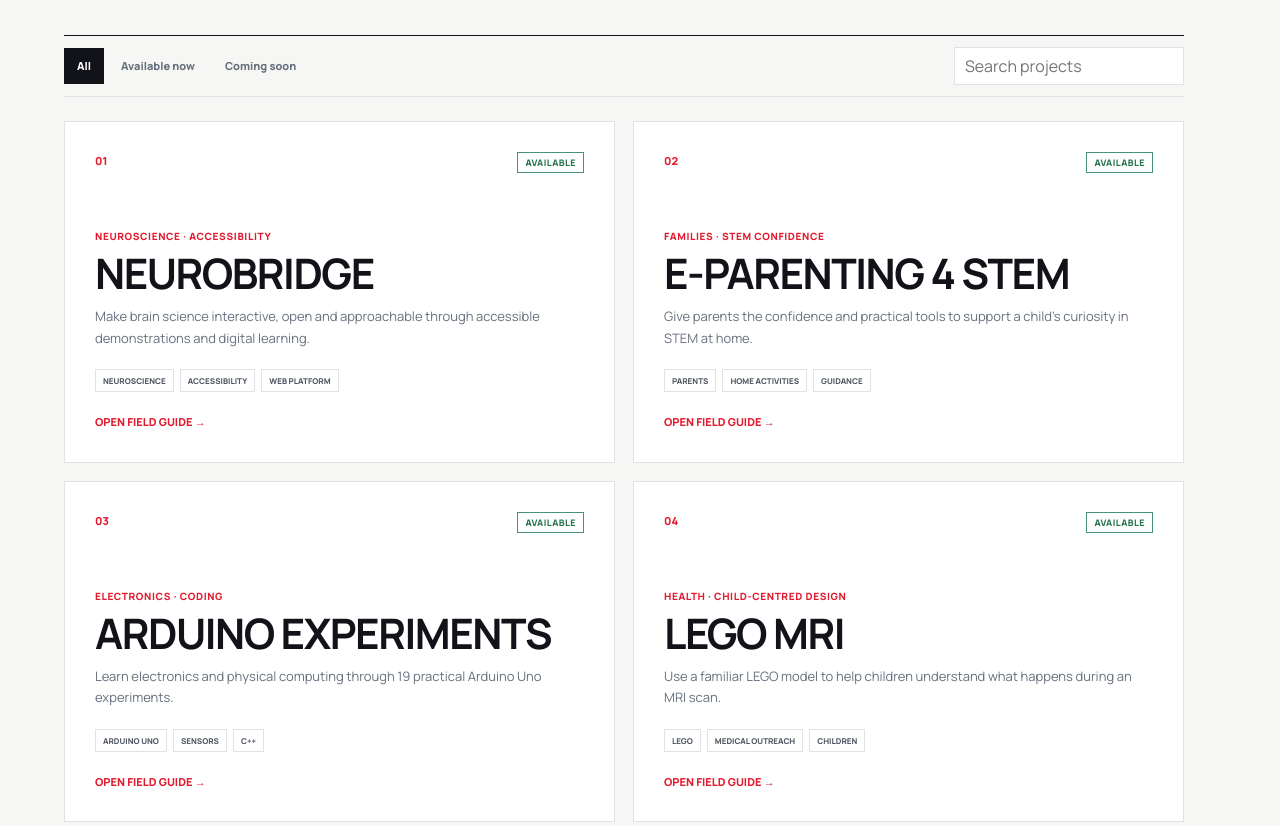
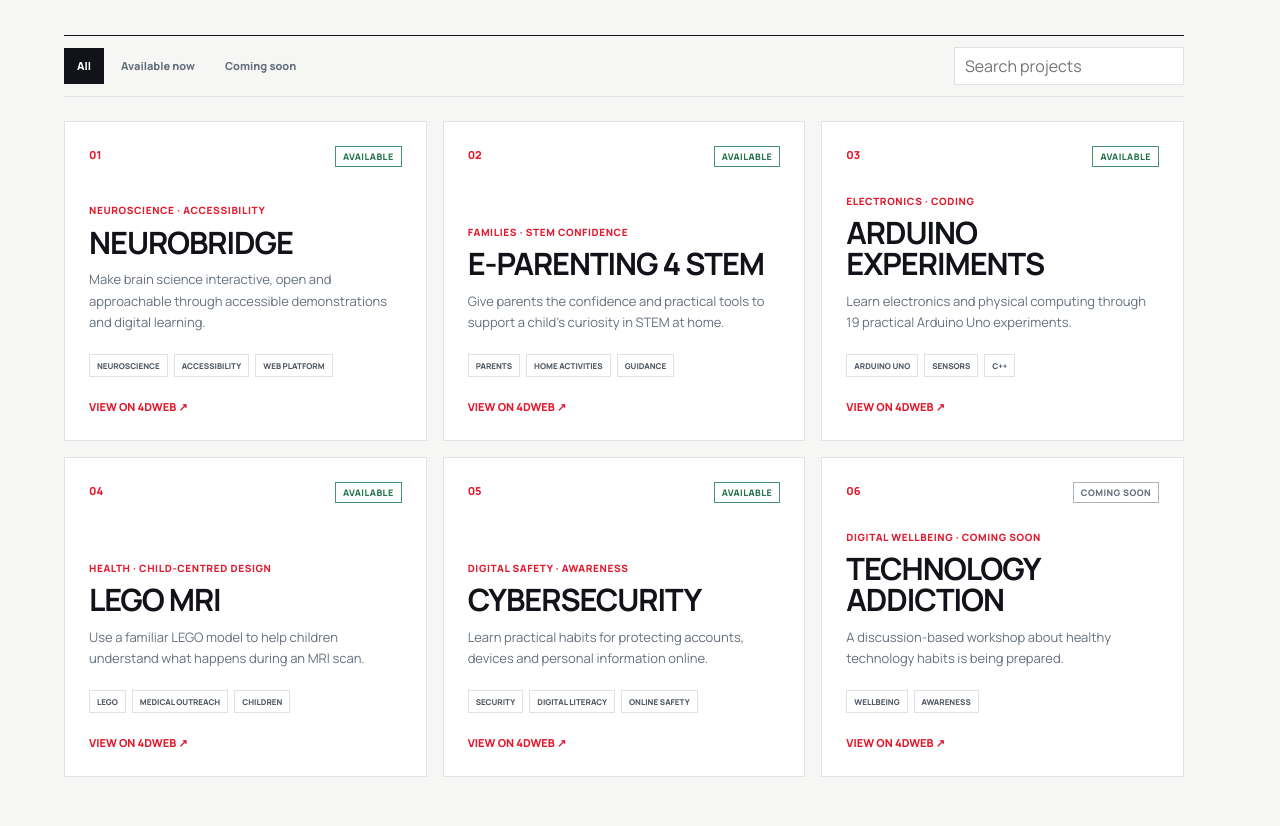
Before and after one commit to asilgumus/4d-learning, a website: page index.html in a window 1280 px wide. Shown: the part 930-1756 px from the top of the page. Drawn offline with Linux system fonts and the light colour scheme.

Commit message:
route project cards to 4DWeb

```diff
--- a/app.js
+++ b/app.js
@@ -24,16 +24,16 @@
 
   function projectCard(project) {
     const statusText = project.status === "available" ? "Available" : "Coming soon";
-    const href = `project.html?id=${encodeURIComponent(project.id)}`;
-    return `<article class="project-card" data-status="${project.status}" data-search="${escapeHtml(`${project.title} ${project.kicker} ${project.tags.join(" ")}`.toLowerCase())}">
+    const href = project.webUrl || "https://4dweb.vercel.app/projects.html#4d-learning";
+    return `<a class="project-card" href="${escapeHtml(href)}" data-status="${project.status}" data-search="${escapeHtml(`${project.title} ${project.kicker} ${project.tags.join(" ")}`.toLowerCase())}">
       <div class="card-top"><span class="card-index">${project.index}</span><span class="status ${project.status === "coming" ? "coming" : ""}">${statusText}</span></div>
       ${project.index === "01" ? '<span class="card-graphic" aria-hidden="true">NB</span>' : ""}
       <p class="card-kicker">${escapeHtml(project.kicker)}</p>
       <h3 class="card-title">${escapeHtml(project.title)}</h3>
       <p class="card-description">${escapeHtml(project.summary)}</p>
       <div class="card-meta">${project.tags.map((tag) => `<span>${escapeHtml(tag)}</span>`).join("")}</div>
-      <a class="card-link" href="${href}" aria-label="${project.status === "available" ? "Open" : "View"} ${escapeHtml(project.title)}">${project.status === "available" ? "Open field guide" : "View track"} →</a>
-    </article>`;
+      <span class="card-link">View on 4DWeb ↗</span>
+    </a>`;
   }
 
   function initHome() {
--- a/data.js
+++ b/data.js
@@ -4,6 +4,7 @@
   const projects = [
     {
       id: "neurobridge",
+      webUrl: "https://4dweb.vercel.app/neurobridge.html",
       index: "01",
       title: "NeuroBridge",
       kicker: "Neuroscience · Accessibility",
@@ -28,6 +29,7 @@
     },
     {
       id: "e-parenting-4-stem",
+      webUrl: "https://4dweb.vercel.app/e-parenting-4-stem.html",
       index: "02",
       title: "E-Parenting 4 STEM",
       kicker: "Families · STEM confidence",
@@ -48,6 +50,7 @@
     },
     {
       id: "arduino-experiments",
+      webUrl: "https://4dweb.vercel.app/projects.html#arduino-experiments",
       index: "03",
       title: "Arduino Experiments",
       kicker: "Electronics · Coding",
@@ -66,6 +69,7 @@
     },
     {
       id: "lego-mri",
+      webUrl: "https://4dweb.vercel.app/lego-mri.html",
       index: "04",
       title: "LEGO MRI",
       kicker: "Health · Child-centred design",
@@ -86,6 +90,7 @@
     },
     {
       id: "cybersecurity",
+      webUrl: "https://4dweb.vercel.app/projects.html#cybersecurity",
       index: "05",
       title: "Cybersecurity",
       kicker: "Digital safety · Awareness",
@@ -140,6 +145,7 @@
     },
     {
       id: "technology-addiction",
+      webUrl: "https://4dweb.vercel.app/projects.html#technology-addiction",
       index: "06",
       title: "Technology Addiction",
       kicker: "Digital wellbeing · Coming soon",
--- a/styles.css
+++ b/styles.css
@@ -38,7 +38,7 @@
 .menu-toggle > span:not(.sr-only) { display: block; width: 23px; height: 2px; margin: 5px 0; background: currentColor; }
 
 .hero { position: relative; isolation: isolate; min-height: 680px; display: flex; align-items: center; overflow: hidden; color: white; background: #070a0e; }
-.hero::before { position: absolute; z-index: -2; inset: 0 0 0 23%; content: ""; background: url("assets/images/4dweb-home-hero.jpg") 40% 55%/cover no-repeat; mask-image: linear-gradient(90deg, transparent, #000 15%); }
+.hero::before { position: absolute; z-index: -2; inset: -80px 0 0 23%; content: ""; background: url("assets/images/4dweb-home-hero.jpg") 40% 55%/cover no-repeat; mask-image: linear-gradient(90deg, transparent, #000 15%); }
 .hero::after { position: absolute; z-index: -1; inset: 0; content: ""; background: linear-gradient(90deg, #070a0e 0%, rgba(7,10,14,.94) 26%, rgba(7,10,14,.33) 53%, rgba(7,10,14,.05) 100%), linear-gradient(180deg, rgba(7,10,14,.25), transparent 45%, rgba(7,10,14,.48)); }
 .hero-copy { width: min(610px, calc(100% - 40px)); margin: 0 0 0 var(--page-gutter); padding: calc(var(--header-height) + 70px) 0 85px; }
 .eyebrow { margin-bottom: 13px; color: var(--red); font-size: 12px; font-weight: 800; letter-spacing: .08em; text-transform: uppercase; }
@@ -64,14 +64,16 @@
 .filter { min-height: 36px; padding: 0 13px; border: 0; color: var(--muted); background: transparent; font-size: 11px; font-weight: 800; cursor: pointer; }
 .filter.active { color: white; background: var(--ink); }
 .search-label input { width: min(230px, 35vw); min-height: 38px; padding: 0 10px; border: 1px solid var(--line); background: white; }
-.project-grid { display: grid; grid-template-columns: repeat(2, 1fr); gap: 18px; }
-.project-card { min-height: 330px; display: flex; flex-direction: column; padding: 30px; border: 1px solid var(--line); background: white; }
-.card-top { display: flex; justify-content: space-between; gap: 15px; margin-bottom: 55px; }
+.project-grid { display: grid; grid-template-columns: repeat(3, minmax(0, 1fr)); gap: 16px; }
+.project-card { min-height: 285px; display: flex; flex-direction: column; padding: 24px; border: 1px solid var(--line); background: white; transition: border-color 160ms ease; }
+.project-card:hover { border-color: var(--red); }
+.project-card:focus-visible { outline: 3px solid var(--red); outline-offset: 3px; }
+.card-top { display: flex; justify-content: space-between; gap: 15px; margin-bottom: 26px; }
 .card-index { color: var(--red); font-size: 11px; font-weight: 800; }
 .status { padding: 5px 7px; border: 1px solid #47936f; color: #27734f; font-size: 9px; line-height: 1; font-weight: 800; letter-spacing: .05em; text-transform: uppercase; }
 .status.coming { border-color: #aeb4bc; color: var(--muted); }
 .card-kicker { margin: auto 0 8px; color: var(--red); font-size: 10px; font-weight: 800; letter-spacing: .06em; text-transform: uppercase; }
-.card-title { margin-bottom: 12px; font-size: clamp(27px, 3.4vw, 42px); line-height: 1; letter-spacing: -.035em; text-transform: uppercase; }
+.card-title { margin-bottom: 12px; font-size: clamp(24px, 2.4vw, 32px); line-height: 1; letter-spacing: -.035em; text-transform: uppercase; }
 .card-description { max-width: 520px; margin-bottom: 20px; color: var(--muted); font-size: 13px; }
 .card-meta { display: flex; flex-wrap: wrap; gap: 6px; margin-bottom: 21px; }
 .card-meta span { padding: 4px 7px; border: 1px solid var(--line); color: #515964; font-size: 8px; font-weight: 800; text-transform: uppercase; }
@@ -160,10 +162,10 @@
 .not-found { min-height: 60vh; display: grid; place-items: center; padding: 50px 20px; text-align: center; }
 
 @media (max-width: 850px) {
-  .hero::before { inset: 0 0 0 28%; }
+  .hero::before { inset: -80px 0 0 28%; }
   .hero::after { background: linear-gradient(90deg, #070a0e 0%, rgba(7,10,14,.9) 50%, rgba(7,10,14,.28) 100%), linear-gradient(180deg, rgba(7,10,14,.25), transparent 45%, rgba(7,10,14,.48)); }
   .section-heading, .guide-hero-grid { display: grid; grid-template-columns: 1fr; gap: 20px; }
-  .project-grid { grid-template-columns: 1fr; }
+  .project-grid { grid-template-columns: repeat(2, minmax(0, 1fr)); }
   .method-inner { grid-template-columns: 1fr; gap: 45px; }
   .guide-layout { grid-template-columns: 1fr; }
   .guide-toc { position: static; }
@@ -180,13 +182,14 @@
   .main-nav.open { display: flex; }
   .main-nav a { padding: 11px 0; }
   .hero { min-height: 630px; }
-  .hero::before { inset: 0; background-position: 16% center; mask-image: none; }
+  .hero::before { inset: -55px 0 0; background-position: 16% center; mask-image: none; }
   .hero::after { background: linear-gradient(90deg, rgba(7,10,14,.95), rgba(7,10,14,.72) 65%, rgba(7,10,14,.28)), linear-gradient(0deg, rgba(7,10,14,.7), transparent 55%); }
   .hero-copy { padding-top: calc(var(--header-height) + 65px); }
   .section-heading { align-items: start; flex-direction: column; gap: 18px; }
   .filter-bar { align-items: stretch; flex-direction: column; }
   .search-label input { width: 100%; }
   .project-card { min-height: 310px; padding: 24px; }
+  .project-grid { grid-template-columns: 1fr; }
   .card-top { margin-bottom: 42px; }
   .site-footer, .site-footer.compact { grid-template-columns: 1fr; }
   .experiment-row { grid-template-columns: 35px 1fr 18px; gap: 8px; }
```
Also changed, not shown: tests/check-content.js (+3 -0 lines).
